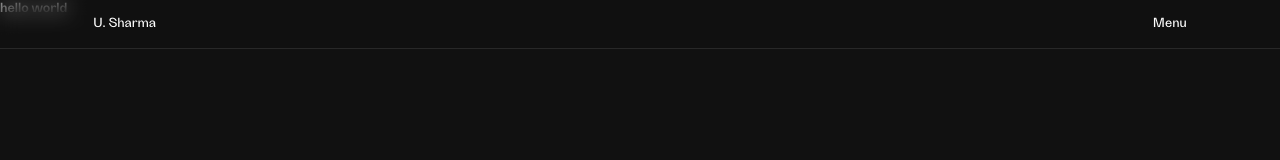
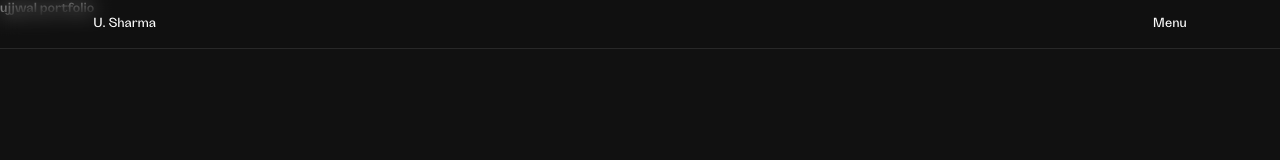
Before and after one commit to ujjwalshrma/portfolio-next, a Next.js app: page / in a window 1280 px wide. Shown: the top 160 px of the page. Built offline with nearby package versions, Linux system fonts and the light colour scheme.

Commit message:
checking lg

```diff
--- a/src/app/page.tsx
+++ b/src/app/page.tsx
@@ -1,9 +1,9 @@
 function Home() {
-  return (
-    <main>
-      <h1>hello world</h1>
-    </main>
-  );
+    return (
+        <main>
+            <h1>ujjwal portfolio</h1>
+        </main>
+    );
 }
 
 export default Home;
```
